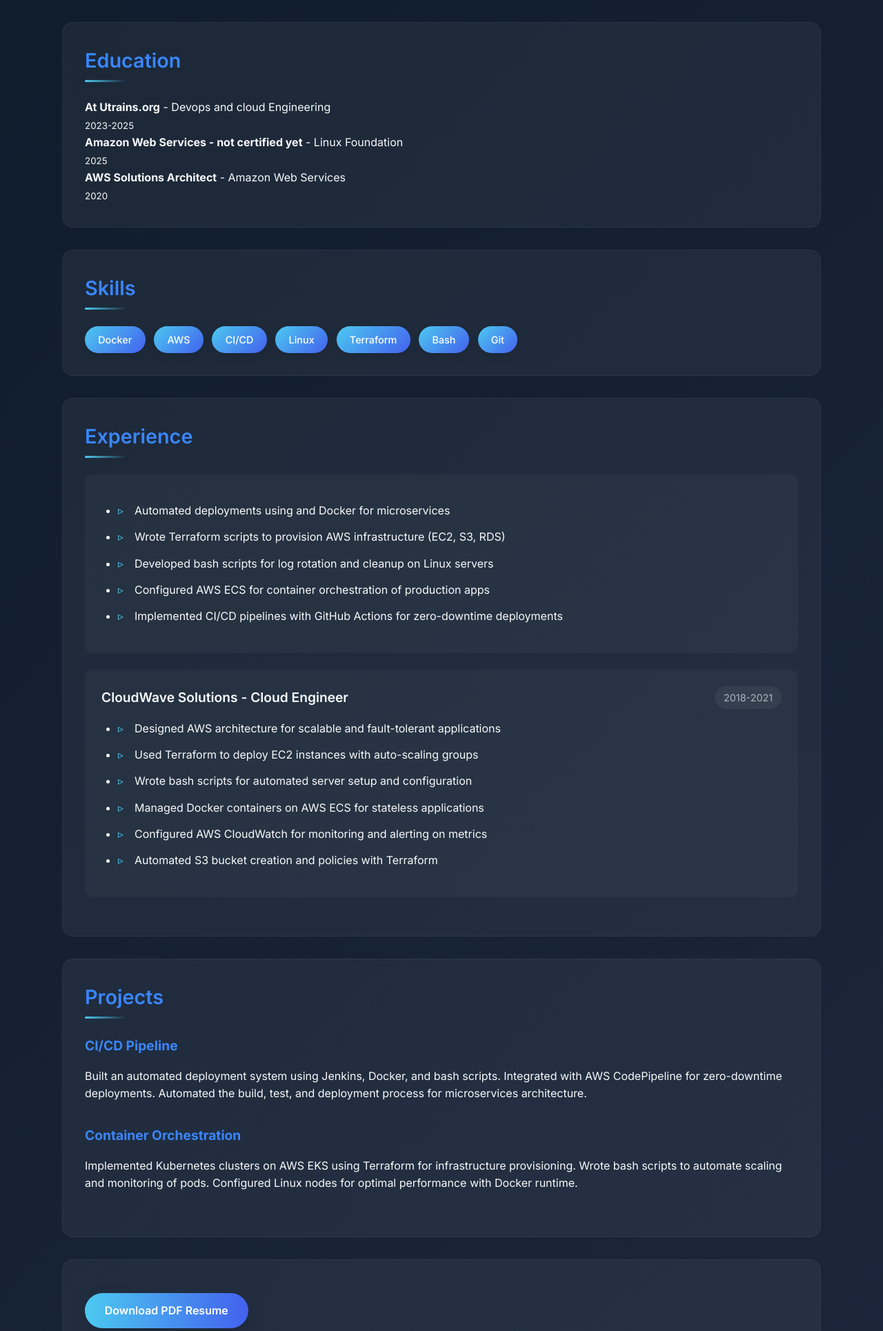
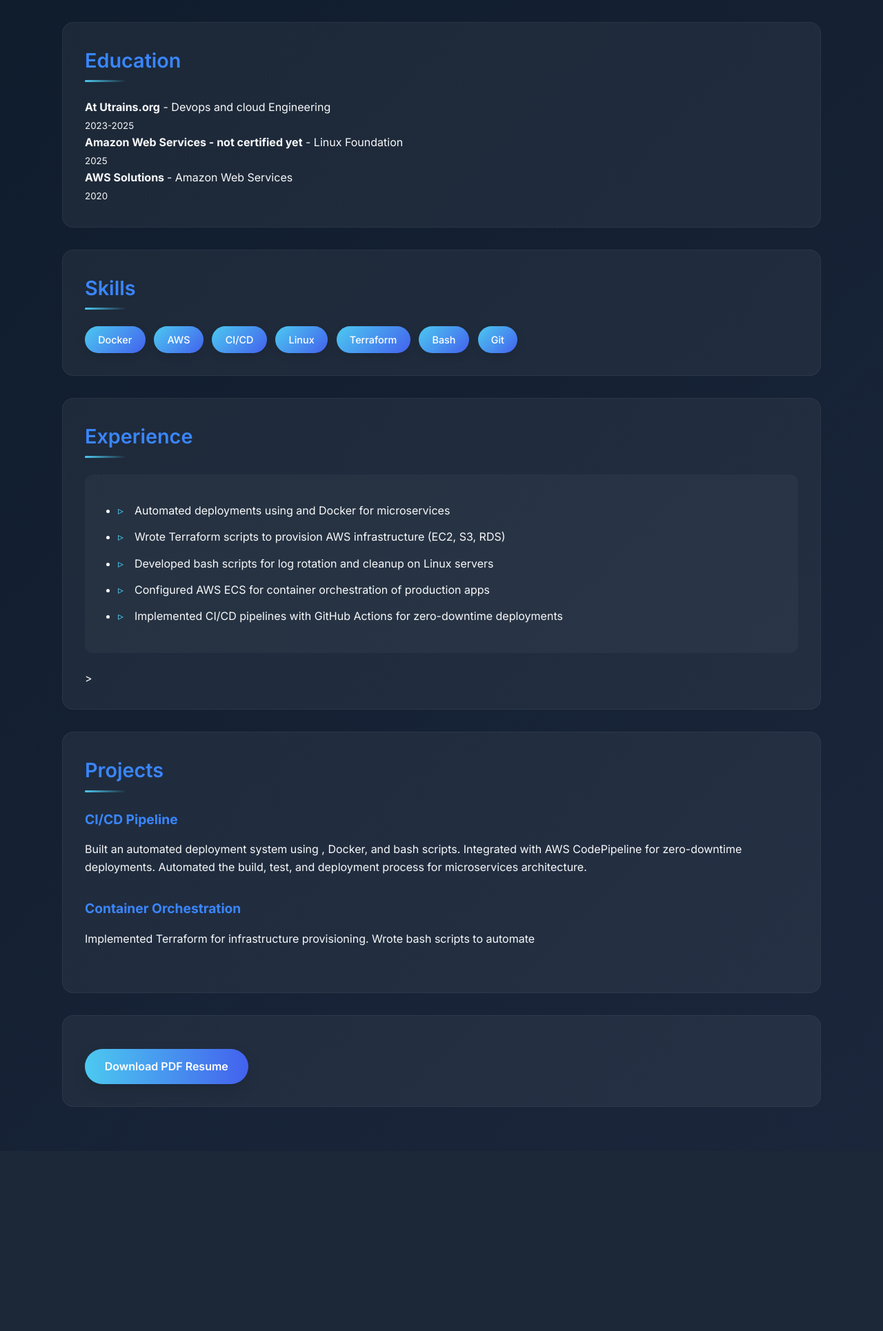
Before and after one commit to mick6426/myresume, a Flask app: page / in a window 1280 px wide. Shown: the part 579-2509 px from the top of the page at 69% size. After the commit the page ends 2184 px from the top, so only its background shows below. Run offline with Flask 3, Linux system fonts and the light colour scheme.

Commit message:
as accurate as possible

```diff
--- a/templates/index.html
+++ b/templates/index.html
@@ -293,7 +293,7 @@
                 <small>2025</small>
             </div>
             <div class="education-item">
-                <strong>AWS Solutions Architect</strong> - Amazon Web Services<br>
+                <strong>AWS Solutions </strong> - Amazon Web Services<br>
                 <small>2020</small>
             </div>
         </section>
@@ -327,18 +327,7 @@
                 </ul>
             </article>
 
-            <article class="experience-item">
-                <div class="experience-header">
-                    <div class="experience-title">CloudWave Solutions - Cloud Engineer</div>
-                    <div class="experience-date">2018-2021</div>
-                </div>
-                <ul>
-                    <li>Designed AWS architecture for scalable and fault-tolerant applications</li>
-                    <li>Used Terraform to deploy EC2 instances with auto-scaling groups</li>
-                    <li>Wrote bash scripts for automated server setup and configuration</li>
-                    <li>Managed Docker containers on AWS ECS for stateless applications</li>
-                    <li>Configured AWS CloudWatch for monitoring and alerting on metrics</li>
-                    <li>Automated S3 bucket creation and policies with Terraform</li>
+            >
                 </ul>
             </article>
         </section>
@@ -347,12 +336,12 @@
             <h2>Projects</h2>
             <article class="project-item">
                 <strong>CI/CD Pipeline</strong>
-                <p>Built an automated deployment system using Jenkins, Docker, and bash scripts. Integrated with AWS CodePipeline for zero-downtime deployments. Automated the build, test, and deployment process for microservices architecture.</p>
+                <p>Built an automated deployment system using , Docker, and bash scripts. Integrated with AWS CodePipeline for zero-downtime deployments. Automated the build, test, and deployment process for microservices architecture.</p>
             </article>
             <article class="project-item">
                 <strong>Container Orchestration</strong>
-                <p>Implemented Kubernetes clusters on AWS EKS using Terraform for infrastructure provisioning. Wrote bash scripts to automate scaling and monitoring of pods. Configured Linux nodes for optimal performance with Docker runtime.</p>
-            </article>
+                <p>Implemented Terraform for infrastructure provisioning. Wrote bash scripts to automate
+                    </article>
         </section>
 
         <footer class="section">
```
